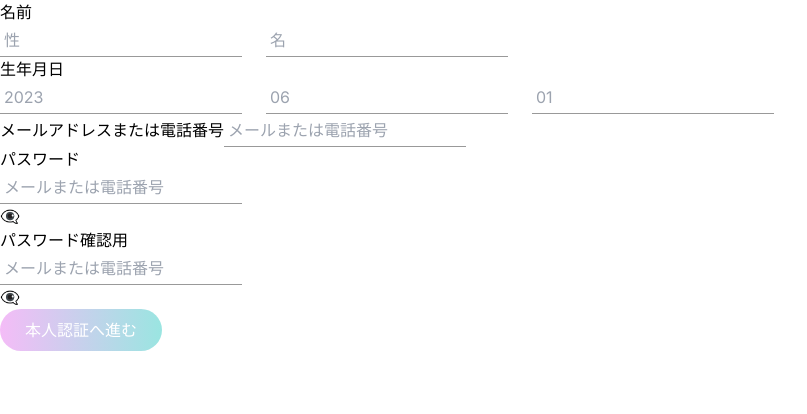
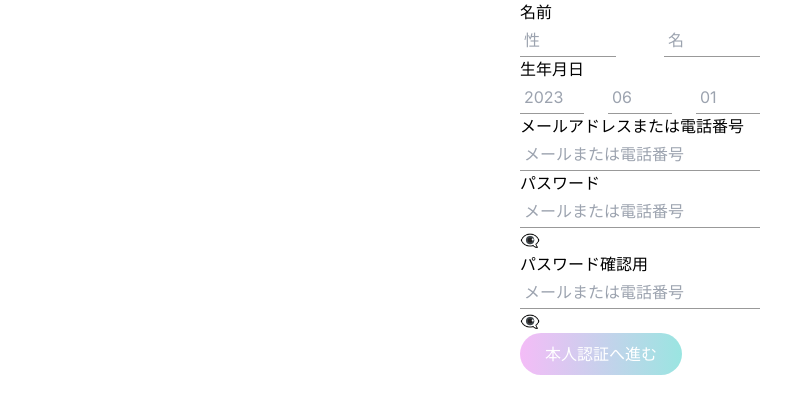
Before and after one commit to kusanohatsumi/service, a Next.js app: page /sink in a window 1280 px wide. Shown: the top 414 px of the page, without its empty margins (0-807 px from the left). Built offline with nearby package versions, Linux system fonts and the light colour scheme.

Commit message:
add:途中までできた
画面の上の○⇒○の画面がないのでそっちで追加してください

```diff
--- a/app/sink/page.tsx
+++ b/app/sink/page.tsx
@@ -1,12 +1,27 @@
 'use client'
 import Form from "@/ui/form";
 import FlexCenter from "@/ui/center";
+import styled from "styled-components";
+
+const Center = styled.div`
+<div className="top1"></div>
+  display: flex;
+  justify-content: center;
+  align-items: center;
+  margin: 0 auto;
+`;
+
+const redfont = styled.div`
+  color: red;
+`;
 
 
 export default function sink() {
   return (
     <>
-      <FlexCenter><Form /></FlexCenter>
+      <div className="cursor-pointer">
+        <Form></Form>
+      </div>
 
     </>
   );
--- a/ui/external.tsx
+++ b/ui/external.tsx
@@ -5,7 +5,7 @@ import styled from 'styled-components';
 import FlexCenter from './center';
 import Image from 'next/image';
 
-const Externaltab = styled.div`
+  const Externaltab = styled.div`
   width: 100%;
   height: 280px;
   padding-top: 20px;
--- a/ui/form.tsx
+++ b/ui/form.tsx
@@ -8,70 +8,70 @@ import Input from './input';
 export default function Form() {
   return (
     <>
-      <form>
-        <div>
+      <form className="w-60 m-auto">
+        <div className='top1'>
           <label>名前</label>
-          <div>
-            <Input type="name" name="性" placeholder="性" className="mr-6" />
-            <Input type="name" name="名" placeholder="名" />
+          <div className="flex justify-between">
+            <Input type="name" name="性" placeholder="性" className="mr-6 w-24" />
+            <Input type="name" name="名" placeholder="名" className="w-24"/>
           </div>
         </div>
         {/*  */}
-        <div>
+        <div className='top2'>
           <label>生年月日</label>
-          <div>
+          <div className="flex">
             <Input
               type="number"
               name="year"
               placeholder="2023"
-              className="mr-6"
+              className="mr-6 w-16"
             />
             <Input
               type="number"
               name="mounth"
               placeholder="06"
-              className="mr-6"
+              className="mr-6 w-16"
             />
             <Input
               type="number"
               name="date"
               placeholder="01"
-              className="mr-6"
+              className="mr-6 w-16"
             />
           </div>
         </div>
         {/*  */}
-        <div>
+        <div className='top3'>
           <label>メールアドレスまたは電話番号</label>
           <Input
             type="email"
             name="email"
             placeholder="メールまたは電話番号"
-            className="mr-6"
+            className="mr-6 w-60"
           />
         </div>
         {/*  */}
-        <div>
+        <div className='top4'>
           <label>パスワード</label>
           <div>
             <Input
               type="password"
               name="password"
               placeholder="メールまたは電話番号"
-              className="mr-6"
+              className="mr-6 w-60"
             />
             <div className="cursor-pointer">👁‍🗨</div>
           </div>
         </div>
         {/*  */}
-        <div>
+        <div className='top5'>
           <label>パスワード確認用</label>
           <div>
             <Input
               type="password"
               name="password"
               placeholder="メールまたは電話番号"
-              className="mr-6"
+              className="mr-6 w-60"
             />
             <div className="cursor-pointer">👁‍🗨</div>
           </div>
```
